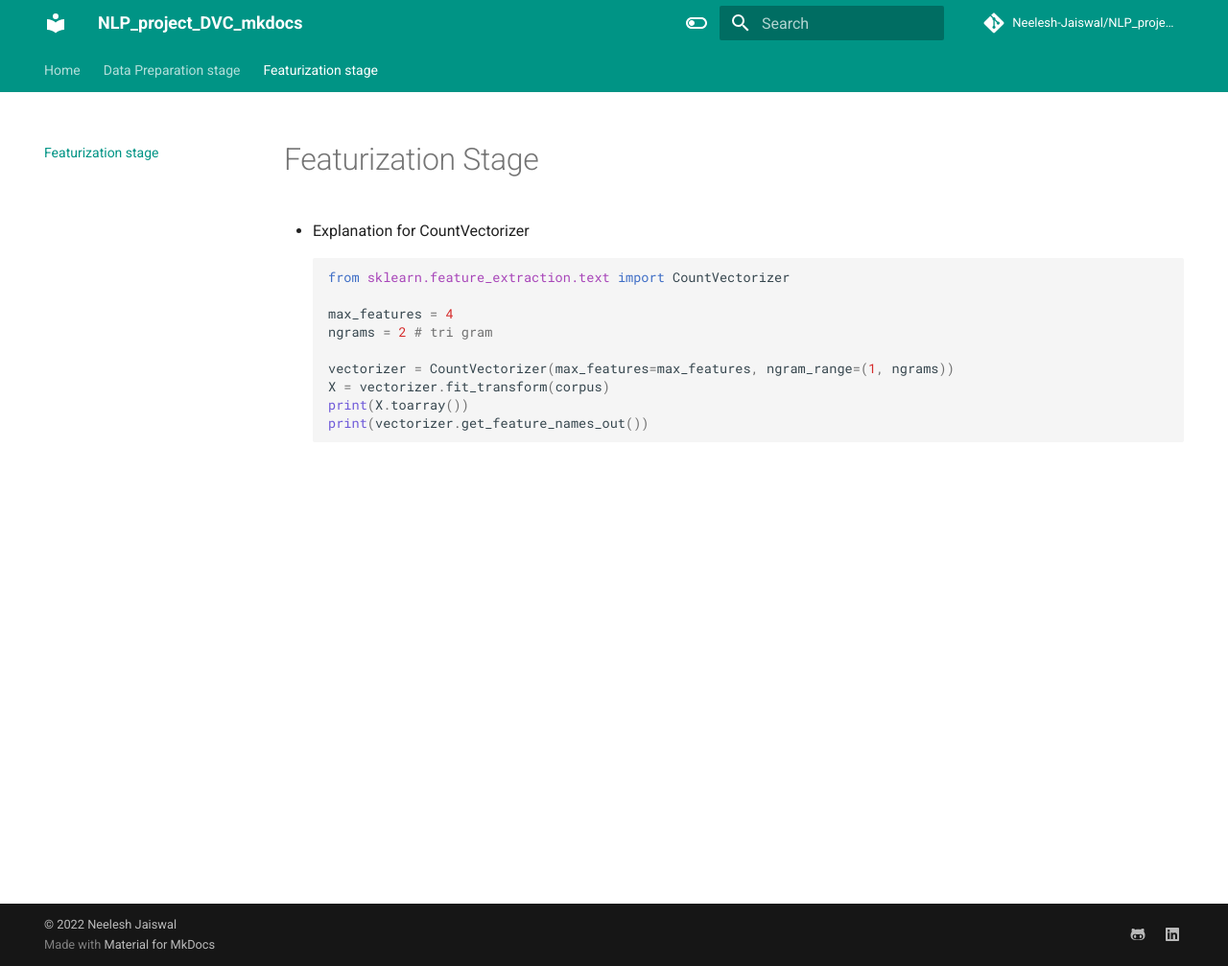
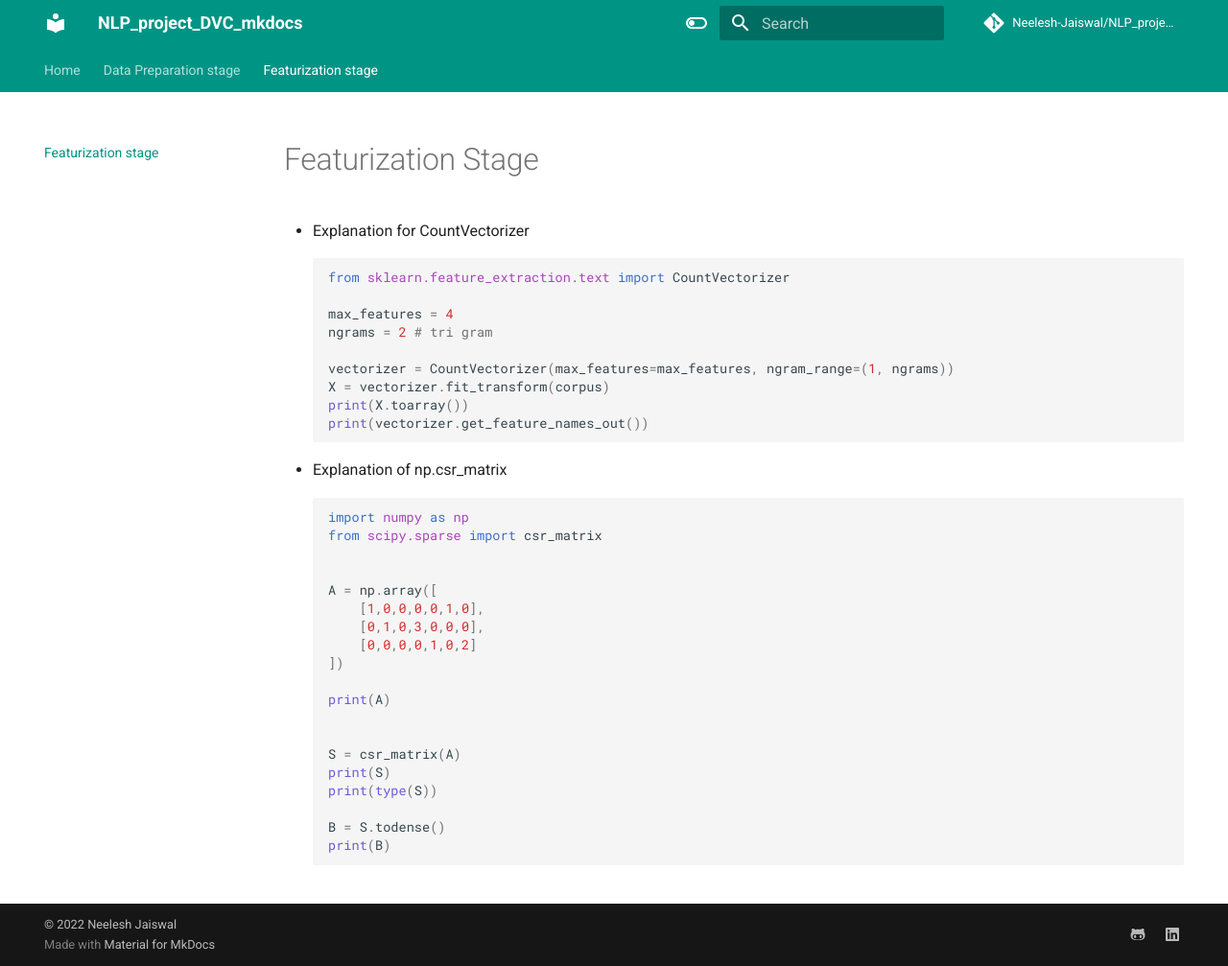
Before and after one commit to Neelesh-Jaiswal/NLP_project_DVC_mkdocs, an MkDocs documentation site: the page built from docs/featurization.md, in a window 1280 px wide and 1007 px high. Shown: the whole window at 96% size. Built offline with MkDocs 1.6.1 and Material for MkDocs 9.7.7, drawn with Linux system fonts in a browser that asks for light colours; comment, search, counter and statistics services are not loaded.

Commit message:
featurization stage done. saved sparse matrix in compressed form

````diff
--- a/docs/featurization.md
+++ b/docs/featurization.md
@@ -12,3 +12,25 @@ X = vectorizer.fit_transform(corpus)
 print(X.toarray())
 print(vectorizer.get_feature_names_out())
 ```
+- Explanation of np.csr_matrix
+```python
+import numpy as np
+from scipy.sparse import csr_matrix
+
+
+A = np.array([
+    [1,0,0,0,0,1,0],
+    [0,1,0,3,0,0,0],
+    [0,0,0,0,1,0,2]
+])
+
+print(A)
+
+
+S = csr_matrix(A)
+print(S)
+print(type(S))
+
+B = S.todense()
+print(B)
+```
````
Also changed, not shown: 2 other files.
